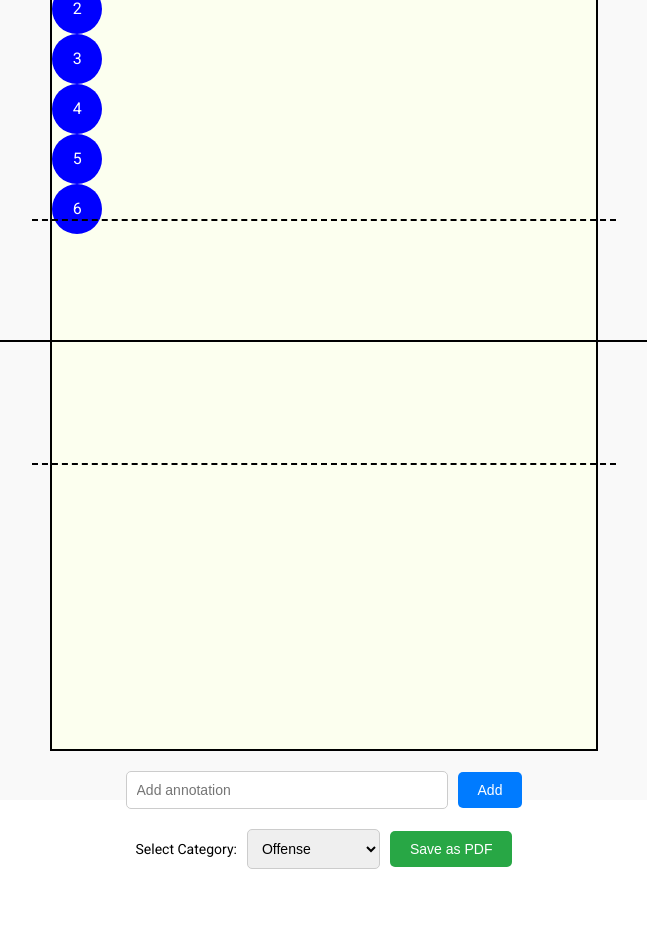
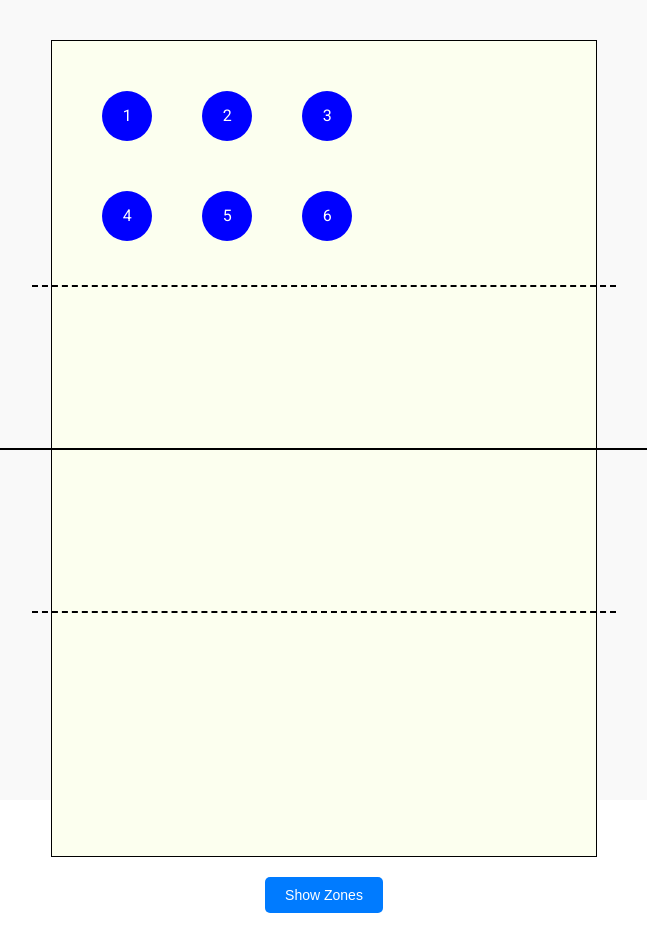
Before and after one commit to ebeyheim/VolleyMap, an Angular app in the folder frontend/volley-map/: page / in a window 1280 px wide. Shown: the top 931 px of the page, without its empty margins (316-963 px from the left). Before the commit the page ends 869 px from the top, so only its background shows below. Built offline with nearby package versions, Linux system fonts and the light colour scheme.

Commit message:
Drag Elements and Zones
Fixed TS dragging to allow for absolute positioning. Added toggle button to display court zones

```diff
--- a/frontend/volley-map/src/app/play-creation/play-creation.component.html
+++ b/frontend/volley-map/src/app/play-creation/play-creation.component.html
@@ -1,15 +1,33 @@
 <div class="container">
   <div class="court">
-    <!-- Centerline is handled by CSS pseudo-element -->
-
     <!-- Attack lines -->
     <div class="attack-line top"></div>
     <div class="attack-line bottom"></div>
+
+    <!-- Zone overlay -->
+    <div class="zone-overlay" *ngIf="showZones">
+      <!-- Opponent's court -->
+      <div class="zone zone-1">1</div>
+      <div class="zone zone-6">6</div>
+      <div class="zone zone-5">5</div>
+      <div class="zone zone-2">2</div>
+      <div class="zone zone-3">3</div>
+      <div class="zone zone-4">4</div>
+
+      <!-- Your court -->
+      <div class="zone zone-4">4</div>
+      <div class="zone zone-3">3</div>
+      <div class="zone zone-2">2</div>
+      <div class="zone zone-5">5</div>
+      <div class="zone zone-6">6</div>
+      <div class="zone zone-1">1</div>
+    </div>
 
     <!-- Players -->
     <div
       class="player"
       *ngFor="let player of players; let i = index"
+      cdkDragBoundary=".court"
       cdkDrag
       [style.left.px]="player.position.x"
       [style.top.px]="player.position.y"
@@ -23,6 +41,11 @@
       </div>
     </div>
   </div>
+
+  <!-- Toggle button -->
+  <button class="toggle-zones" (click)="toggleZones()">
+    {{ showZones ? "Hide Zones" : "Show Zones" }}
+  </button>
 
   <div class="annotations">
     <input
--- a/frontend/volley-map/src/app/play-creation/play-creation.component.scss
+++ b/frontend/volley-map/src/app/play-creation/play-creation.component.scss
@@ -3,11 +3,12 @@
   display: flex;
   flex-direction: column;
   align-items: center;
-  justify-content: center;
+  justify-content: flex-start;
   height: 100vh;
   background-color: #f9f9f9;
   padding: 20px;
   box-sizing: border-box;
+  z-index: 1;
 }
 
 /* Court styling */
@@ -16,31 +17,10 @@
   width: 543.333px;
   height: 815px;
   flex-shrink: 0;
-  border: 1px solid #000;
+  border: 1.5px solid #000;
   background: #FCFFEF;
-  overflow: hidden;
-}
-
-/* Court styling */
-.court {
-  position: relative;
-  width: 543.333px; /* Court width */
-  height: 815px; /* Court height */
-  flex-shrink: 0;
-  border: 2px solid #000; /* Boundary lines */
-  background: #FCFFEF; /* Court background color */
-  overflow: hidden;
-}
-
-/* Court styling */
-.court {
-  position: relative;
-  width: 543.333px; /* Court width */
-  height: 815px; /* Court height */
-  flex-shrink: 0;
-  border: 2px solid #000; /* Boundary lines */
-  background: #FCFFEF; /* Court background color */
-  overflow: visible; /* Allow lines to extend beyond the court */
+  overflow: visible;
+  margin-top: 20px;
 }
 
 /* Centerline */
@@ -53,7 +33,7 @@
   height: 2px; /* Line thickness */
   background-color: #000; /* Solid line color */
   transform: translateY(-50%);
-  z-index: 1; /* Ensure it appears below players */
+  z-index: 2; /* Ensure it appears below players */
 }
 
 /* Attack lines (dashed and extended) */
@@ -63,20 +43,92 @@
   width: calc(100% + 40px); /* Extend beyond the right edge */
   height: 0; /* No height, as it's a border */
   border-top: 2px dashed #000; /* Dashed line */
-  z-index: 1; /* Ensure it appears below players */
+  z-index: 2; /* Ensure it appears below players */
 }
 
 .court .attack-line.top {
-  top: calc(50% - 122px); /* 3 meters from the centerline (scaled) */
+  top: calc(50% - 164px); /* 3 meters from the centerline (scaled) */
 }
 
 .court .attack-line.bottom {
-  top: calc(50% + 122px); /* 3 meters from the centerline (scaled) */
+  top: calc(50% + 162px); /* 3 meters from the centerline (scaled) */
+}
+
+/* Zone overlay */
+.zone-overlay {
+  position: absolute;
+  top: 0;
+  left: 0;
+  width: 100%;
+  height: 100%;
+  z-index: 3; /* Above the court but below players */
+  pointer-events: none; /* Allow interactions with players */
+  display: grid;
+  grid-template-rows: 30% 20% 20% 30%; /* Adjust row heights for back and front rows */
+  grid-template-columns: repeat(3, 1fr); /* Three columns per row */
+}
+
+/* Individual zones */
+.zone {
+  display: flex;
+  align-items: center;
+  justify-content: center;
+  font-size: 14px;
+  color: rgba(0, 0, 0, 0.7);
+  background-color: rgba(250, 130, 130, 0.083); /* Light red overlay */
+  border: 1px solid rgb(0, 0, 0); /* Optional: Add borders for zones */
+  pointer-events: none; /* Prevent interaction */
+  z-index: 3; /* Above the court but below players */
+
+}
+
+/* Specific zones for front row (2, 3, 4) */
+.zone.zone-2,
+.zone.zone-3,
+.zone.zone-4 {
+  grid-row: 2; /* Place in the second row */
+}
+
+/* Specific zones for back row (1, 5, 6) */
+.zone.zone-1,
+.zone.zone-5,
+.zone.zone-6 {
+  grid-row: 1; /* Place in the first row */
+}
+
+/* Specific zones for bottom front row (2, 3, 4) */
+.zone.zone-2:nth-child(n + 7),
+.zone.zone-3:nth-child(n + 7),
+.zone.zone-4:nth-child(n + 7) {
+  grid-row: 3; /* Place in the third row */
+}
+
+/* Specific zones for bottom back row (1, 5, 6) */
+.zone.zone-1:nth-child(n + 7),
+.zone.zone-5:nth-child(n + 7),
+.zone.zone-6:nth-child(n + 7) {
+  grid-row: 4; /* Place in the fourth row */
+}
+
+/* Toggle button */
+.toggle-zones {
+  margin-top: 20px;
+  padding: 10px 20px;
+  font-size: 14px;
+  background-color: #007bff;
+  color: white;
+  border: none;
+  border-radius: 5px;
+  cursor: pointer;
+}
+
+.toggle-zones:hover {
+  background-color: #0056b3;
 }
 
 /* Player styling */
 .player {
-  position: static;
+  position: absolute;
   width: 50px;
   height: 50px;
   background-color: blue;
@@ -86,6 +138,7 @@
   border-radius: 50%;
   cursor: grab;
   z-index: 10;
+  transform: translateZ(0); /* Force a new stacking context */
 }
 
 .player.cdk-drag-preview {
--- a/frontend/volley-map/src/app/play-creation/play-creation.component.ts
+++ b/frontend/volley-map/src/app/play-creation/play-creation.component.ts
@@ -25,6 +25,8 @@ export class PlayCreationComponent {
 
   annotation: string = '';
   annotations: string[] = [];
+  showZones: boolean = false; // Track whether zones are visible
+
 
   constructor(private http: HttpClient) {}
 
@@ -35,19 +37,19 @@ export class PlayCreationComponent {
     }
   }
 
+  toggleZones(): void {
+    this.showZones = !this.showZones; // Toggle the zone view
+  }
+
 onDragMoved(event: any, player: any): void {
   const courtRect = (event.source.element.nativeElement.parentElement as HTMLElement).getBoundingClientRect();
   const dragRect = event.source.element.nativeElement.getBoundingClientRect();
 
-  let newX = event.pointerPosition.x - courtRect.left;
-  let newY = event.pointerPosition.y - courtRect.top;
+  let newX = event.pointerPosition.x - courtRect.left - dragRect.width / 2;
+  let newY = event.pointerPosition.y - courtRect.top - dragRect.height / 2;
 
-  // Constrain the position within the court boundaries
-  newX = Math.max(0, Math.min(newX, courtRect.width - dragRect.width));
-  newY = Math.max(0, Math.min(newY, courtRect.height - dragRect.height));
 
-  player.position.x = newX;
-  player.position.y = newY;
+
 
   // Temporarily set a high zIndex while dragging
   player.zIndex = Math.max(...this.players.map(p => p.zIndex)) + 1;
@@ -57,8 +59,7 @@ onDragEnded(event: any, player: any): void {
   const courtRect = (event.source.element.nativeElement.parentElement as HTMLElement).getBoundingClientRect();
   const dragRect = event.source.element.nativeElement.getBoundingClientRect();
 
-  player.position.x = dragRect.left - courtRect.left;
-  player.position.y = dragRect.top - courtRect.top;
+
 
   // Update zIndex to ensure the dragged item stays on top after dropping
   player.zIndex = Math.max(...this.players.map(p => p.zIndex)) + 1;
```
